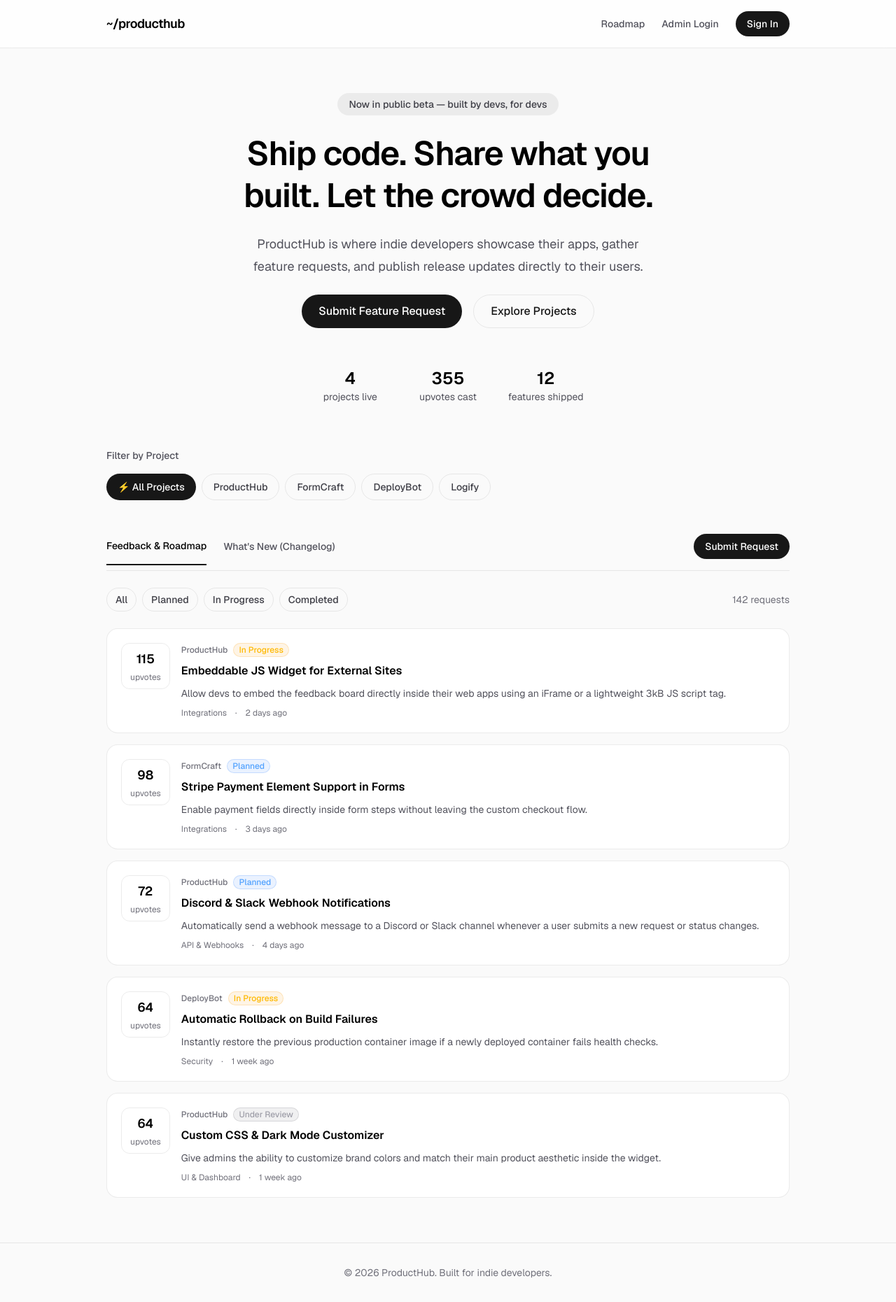
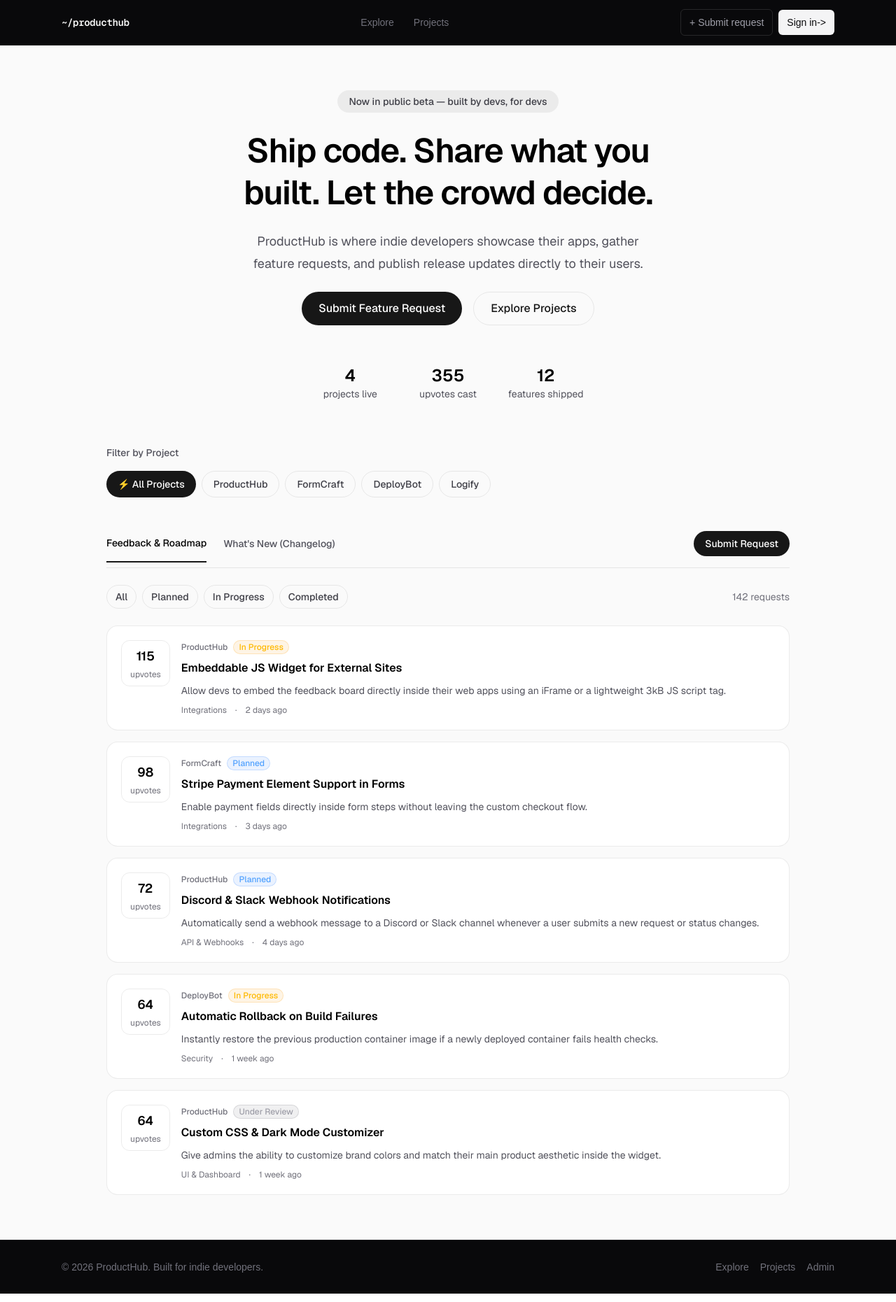
Before and after one commit to BYULabs/wdd430-micro-feedback, a Next.js app: page / in a window 1280 px wide. Shown: the whole page at 70% size. Built offline with nearby package versions, Linux system fonts and the light colour scheme.

Commit message:
Added Navbar and Footer components

```diff
--- a/app/layout.tsx
+++ b/app/layout.tsx
@@ -1,5 +1,7 @@
 import type { Metadata } from 'next';
 import { Geist, Geist_Mono } from 'next/font/google';
+import { Footer } from '@/components/Footer';
+import { Navbar } from '@/components/Navbar';
 import './globals.css';
 
 const geistSans = Geist({
@@ -24,7 +26,11 @@
       lang="en"
       className={`${geistSans.variable} ${geistMono.variable} h-full antialiased`}
     >
-      <body className="min-h-full flex flex-col">{children}</body>
+      <body className="flex min-h-full flex-col">
+        <Navbar />
+        {children}
+        <Footer />
+      </body>
     </html>
   );
 }
--- a/app/page.tsx
+++ b/app/page.tsx
@@ -103,28 +103,6 @@
 export default function Home() {
   return (
     <div className="flex flex-col flex-1 bg-zinc-50 font-sans dark:bg-black">
-      <header className="sticky top-0 z-10 border-b border-black/[.08] bg-white/80 backdrop-blur dark:border-white/[.08] dark:bg-black/80">
-        <div className="mx-auto flex max-w-5xl items-center justify-between px-6 py-4">
-          <span className="text-lg font-semibold tracking-tight text-black dark:text-zinc-50">
-            ~/producthub
-          </span>
-          <nav className="flex items-center gap-6 text-sm font-medium text-zinc-600 dark:text-zinc-400">
-            <a href="#roadmap" className="hover:text-black dark:hover:text-zinc-50">
-              Roadmap
-            </a>
-            <a href="/admin" className="hover:text-black dark:hover:text-zinc-50">
-              Admin Login
-            </a>
-            <a
-              href="/sign-in"
-              className="rounded-full bg-foreground px-4 py-2 text-background transition-colors hover:bg-[#383838] dark:hover:bg-[#ccc]"
-            >
-              Sign In
-            </a>
-          </nav>
-        </div>
-      </header>
-
       <main className="mx-auto w-full max-w-5xl flex-1 px-6 py-16">
         <section className="flex flex-col items-center gap-6 text-center">
           <span className="rounded-full bg-black/[.06] px-4 py-1.5 text-sm font-medium text-zinc-700 dark:bg-white/[.08] dark:text-zinc-300">
@@ -261,9 +239,6 @@
         </section>
       </main>
 
-      <footer className="border-t border-black/[.08] py-8 text-center text-sm text-zinc-500 dark:border-white/[.08] dark:text-zinc-500">
-        © 2026 ProductHub. Built for indie developers.
-      </footer>
     </div>
   );
 }
--- /dev/null
+++ b/components/Footer.tsx
@@ -0,0 +1,24 @@
+import Link from 'next/link';
+
+const footerLinks = [
+    { href: '/explore', label: 'Explore' },
+    { href: '/projects', label: 'Projects' },
+    { href: '/admin', label: 'Admin' },
+];
+
+export function Footer() {
+    return (
+        <footer className="border-t border-white/[.08] bg-[#09090b] text-sm text-zinc-500">
+            <div className="mx-auto flex w-full max-w-6xl flex-col gap-4 px-6 py-7 sm:flex-row sm:items-center sm:justify-between">
+                <p>&copy; 2026 ProductHub. Built for indie developers.</p>
+                <nav aria-label="Footer navigation" className="flex items-center gap-4">
+                    {footerLinks.map((link) => (
+                        <Link key={link.href} href={link.href} className="transition-colors hover:text-zinc-200">
+                            {link.label}
+                        </Link>
+                    ))}
+                </nav>
+            </div>
+        </footer>
+    );
+}
--- /dev/null
+++ b/components/Navbar.tsx
@@ -0,0 +1,116 @@
+'use client';
+
+import Link from 'next/link';
+import { usePathname } from 'next/navigation';
+import { useState } from 'react';
+
+const navigationLinks = [
+    { href: '/explore', label: 'Explore' },
+    { href: '/projects', label: 'Projects' },
+];
+
+export function Navbar() {
+    const pathname = usePathname();
+    const [isMenuOpen, setIsMenuOpen] = useState(false);
+
+    const isActive = (href: string) => pathname === href || pathname.startsWith(`${href}/`);
+
+    return (
+        <header className="border-b border-white/[.08] bg-[#09090b] text-zinc-300">
+            <div className="mx-auto flex min-h-16 w-full max-w-6xl items-center justify-between gap-6 px-6">
+                <Link
+                    href="/"
+                    className="shrink-0 font-mono text-sm font-semibold tracking-tight text-zinc-50 transition-colors hover:text-white"
+                    onClick={() => setIsMenuOpen(false)}
+                >
+                    ~/producthub
+                </Link>
+
+                <nav aria-label="Main navigation" className="hidden items-center gap-1 sm:flex">
+                    {navigationLinks.map((link) => (
+                        <Link
+                            key={link.href}
+                            href={link.href}
+                            aria-current={isActive(link.href) ? 'page' : undefined}
+                            className={`relative px-3 py-2 text-sm transition-colors hover:text-zinc-50 ${isActive(link.href) ? 'text-zinc-50' : 'text-zinc-500'
+                                }`}
+                        >
+                            {link.label}
+                            {isActive(link.href) && (
+                                <span
+                                    aria-hidden="true"
+                                    className="absolute inset-x-3 -bottom-[1.05rem] h-px bg-emerald-400"
+                                />
+                            )}
+                        </Link>
+                    ))}
+                </nav>
+
+                <div className="flex items-center gap-2 text-sm">
+                    <Link
+                        href="#submit"
+                        className="hidden rounded-md border border-white/[.12] px-3 py-2 text-zinc-400 transition-colors hover:border-white/[.24] hover:text-zinc-50 sm:inline-flex"
+                    >
+                        + Submit request
+                    </Link>
+                    <Link
+                        href="/sign-in"
+                        className="hidden rounded-md bg-zinc-100 px-3 py-2 font-medium text-zinc-950 transition-colors hover:bg-white sm:inline-flex"
+                    >
+                        Sign in <span aria-hidden="true">-&gt;</span>
+                    </Link>
+                    <button
+                        type="button"
+                        aria-expanded={isMenuOpen}
+                        aria-controls="mobile-navigation"
+                        aria-label={isMenuOpen ? 'Close navigation menu' : 'Open navigation menu'}
+                        className="inline-flex h-10 w-10 items-center justify-center rounded-md border border-white/[.12] text-zinc-300 transition-colors hover:border-white/[.24] hover:text-zinc-50 sm:hidden"
+                        onClick={() => setIsMenuOpen((open) => !open)}
+                    >
+                        <span aria-hidden="true" className="text-lg leading-none">
+                            {isMenuOpen ? 'x' : '='}
+                        </span>
+                    </button>
+                </div>
+            </div>
+
+            {isMenuOpen && (
+                <nav
+                    id="mobile-navigation"
+                    aria-label="Mobile navigation"
+                    className="border-t border-white/[.08] px-6 py-3 sm:hidden"
+                >
+                    <div className="mx-auto flex w-full max-w-6xl flex-col gap-1">
+                        {navigationLinks.map((link) => (
+                            <Link
+                                key={link.href}
+                                href={link.href}
+                                aria-current={isActive(link.href) ? 'page' : undefined}
+                                className={`rounded-md px-3 py-3 text-sm transition-colors hover:bg-white/[.06] hover:text-zinc-50 ${isActive(link.href) ? 'bg-white/[.06] text-zinc-50' : 'text-zinc-400'
+                                    }`}
+                                onClick={() => setIsMenuOpen(false)}
+                            >
+                                {isActive(link.href) && <span className="mr-2 text-emerald-400">&gt;</span>}
+                                {link.label}
+                            </Link>
+                        ))}
+                        <Link
+                            href="#submit"
+                            className="rounded-md px-3 py-3 text-sm text-zinc-400 transition-colors hover:bg-white/[.06] hover:text-zinc-50"
+                            onClick={() => setIsMenuOpen(false)}
+                        >
+                            + Submit request
+                        </Link>
+                        <Link
+                            href="/sign-in"
+                            className="mt-1 rounded-md bg-zinc-100 px-3 py-3 text-center text-sm font-medium text-zinc-950"
+                            onClick={() => setIsMenuOpen(false)}
+                        >
+                            Sign in -&gt;
+                        </Link>
+                    </div>
+                </nav>
+            )}
+        </header>
+    );
+}
```
